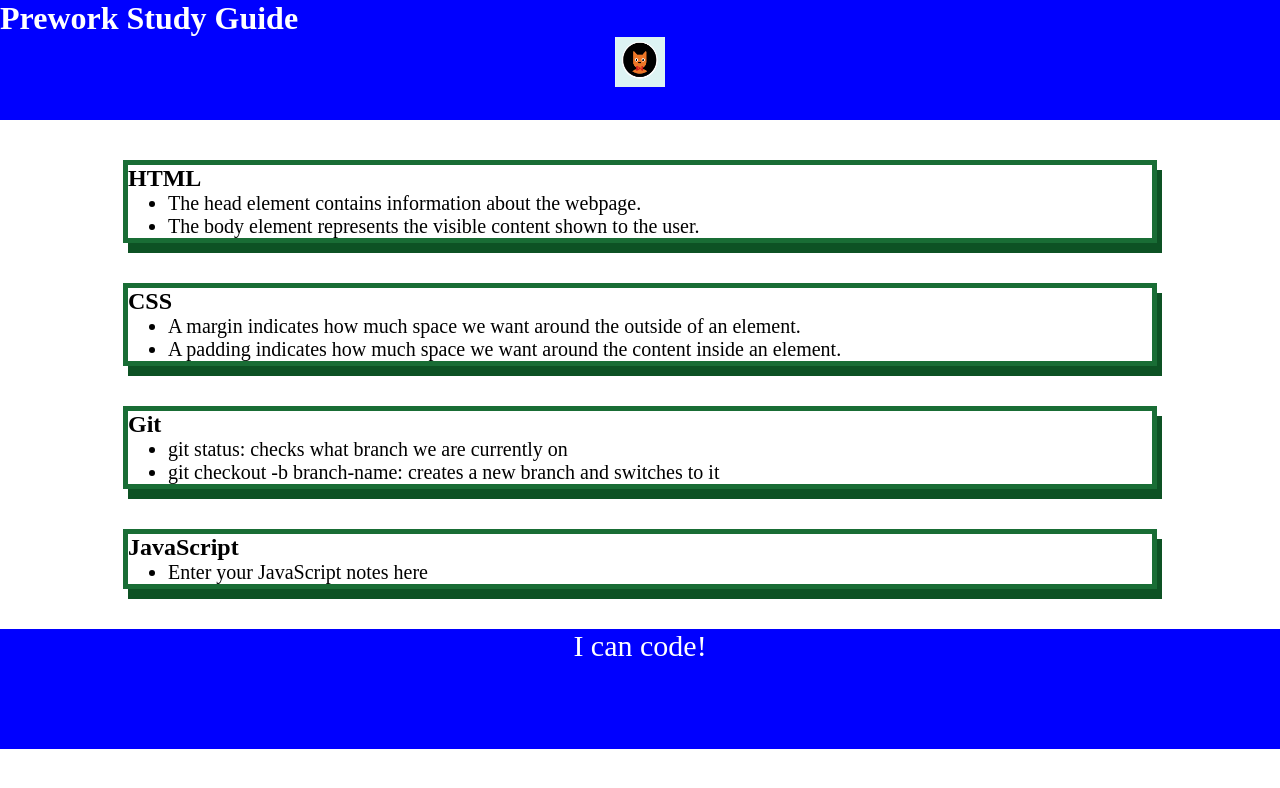
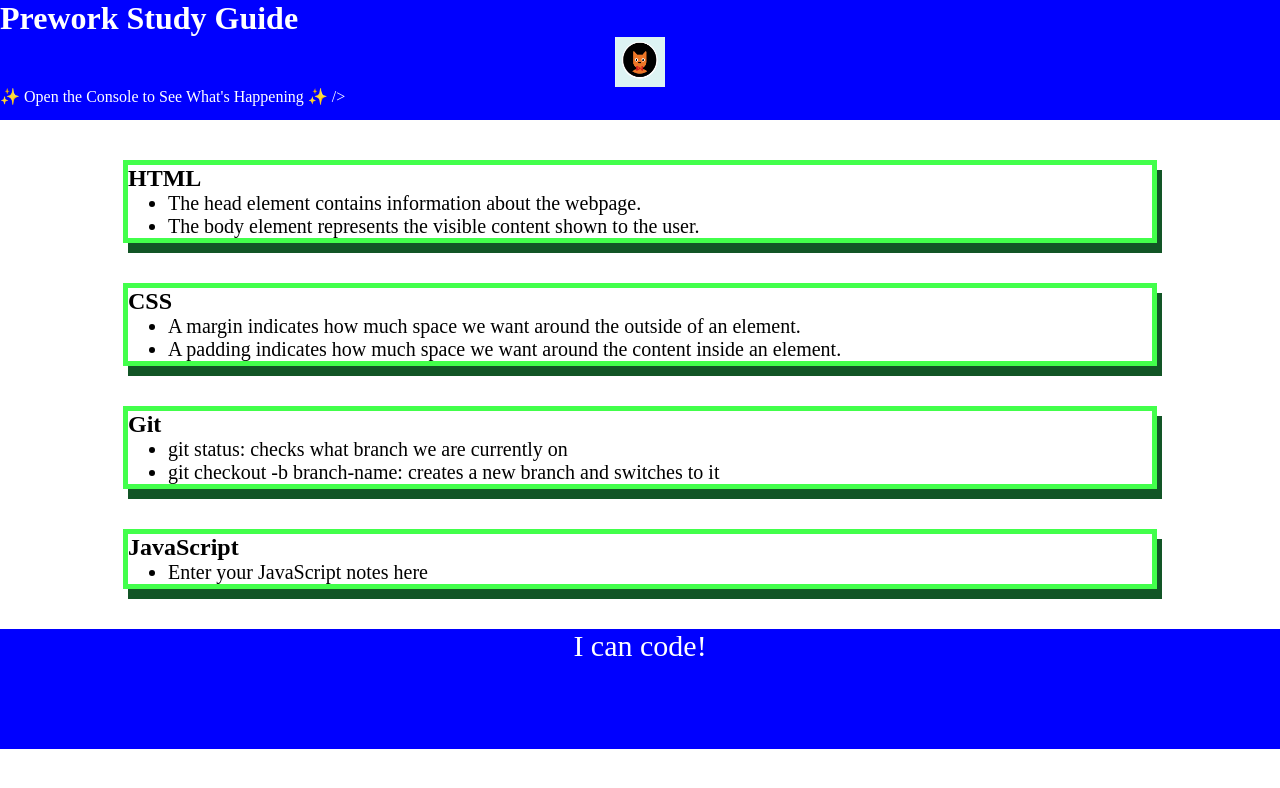
Before and after one commit to JaredByers/Prework-study-guide, a plain HTML site: page index.html in a window 1280 px wide. Drawn offline with Linux system fonts and the light colour scheme.

Commit message:
assets/style.css index.html

```diff
--- a/assets/style.css
+++ b/assets/style.css
@@ -44,13 +44,3 @@ p {
     margin: 40px auto;
     border: 5px solid rgb(66, 255, 75);
     box-shadow: 5px 10px #125526;
-=======
-}
-
-.card {
-    width: 80%;
-    margin: 40px auto;
-    border: 5px solid #196d35;
-    box-shadow: 5px 10px #0d5224;
->>>>>>> df1369e754804b37d91c72cc62f5174f9f860c83
-  }
--- a/index.html
+++ b/index.html
@@ -13,6 +13,7 @@
       <img
       src="./assets/bowtie-cat.png"
       alt="Profile image of cat wearing a bow tie."
+      <h2>✨ Open the Console to See What's Happening ✨</h2>
       />
     </header>
     <main>
```
